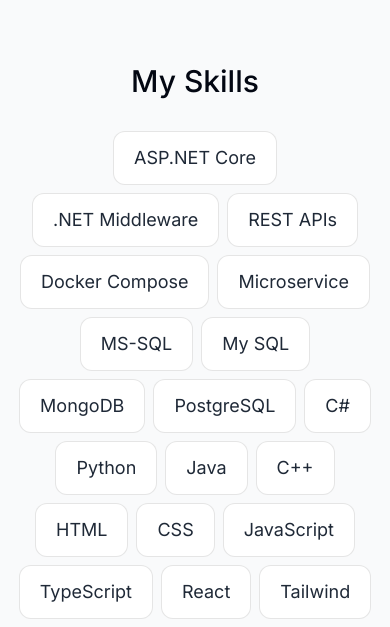
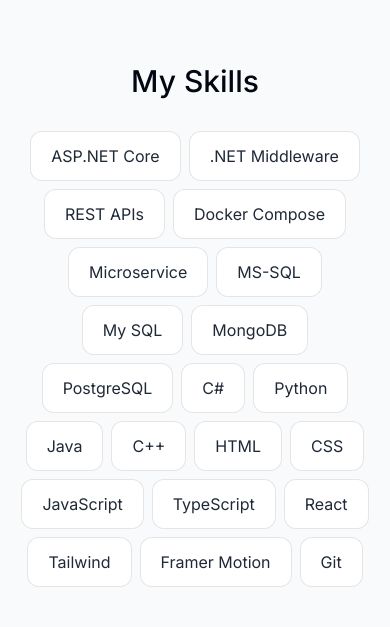
Before and after one commit to namke-dev/portfolio_namke_dev, a Next.js app: page / in a window 390 px wide. Shown: the part 3180-3807 px from the top of the page. Built offline with nearby package versions, Linux system fonts and the light colour scheme; no server answers.

Commit message:
fix responsive

```diff
--- a/components/skills.tsx
+++ b/components/skills.tsx
@@ -28,7 +28,7 @@
       className="mb-28 max-w-[53rem] scroll-mt-28 text-center sm:mb-40"
     >
       <SectionHeading>My Skills</SectionHeading>
-      <ul className="flex flex-wrap justify-center gap-2 text-lg text-gray-800">
+      <ul className="flex flex-wrap justify-center gap-2 text-md md:text-lg text-gray-800">
         {skillsData.map((skill, index) => (
           <motion.li
             className="bg-white borderBlack rounded-xl px-5 py-3 dark:bg-white/10 dark:text-white/80"
```
